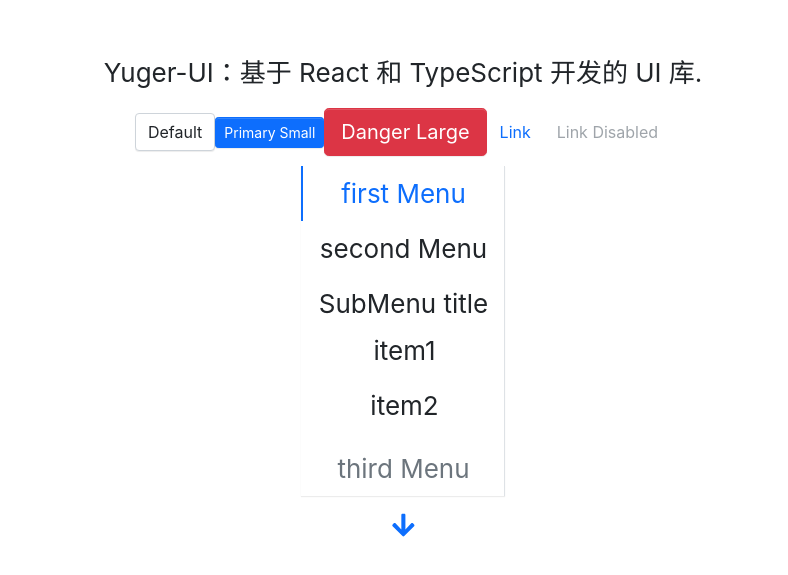
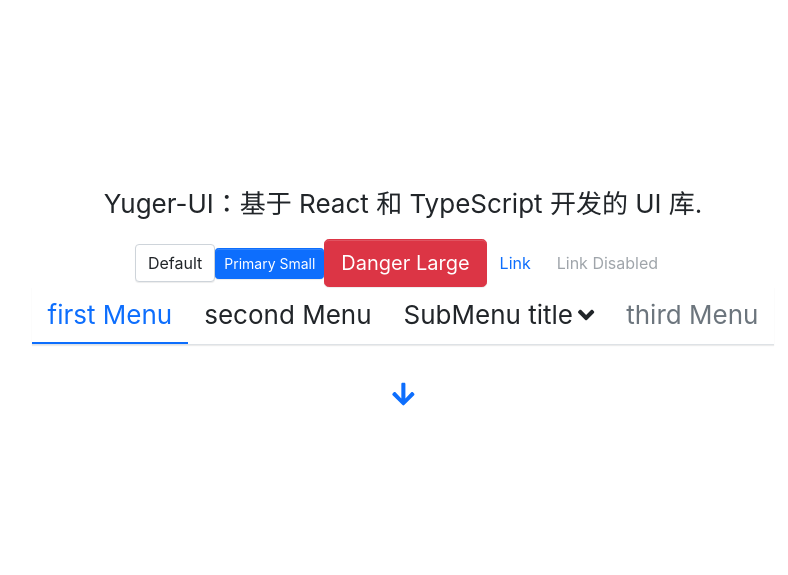
Before and after one commit to Ysom/yuger-ui, a React (Create React App) app: page / in a window 1280 px wide. Shown: the part 101-676 px from the top of the page, without its empty margins (237-1025 px from the left). Built offline with nearby package versions, Linux system fonts and the light colour scheme.

Commit message:
update: subMenu组件增加收起展开Icon

```diff
--- a/src/App.tsx
+++ b/src/App.tsx
@@ -34,7 +34,6 @@
           <Menu
             defaultIndex='0'
             onSelect={(index) => { console.log(index) }}
-            mode="vertical"
             defaultOpenSubMenus={['2']}
           >
             <MenuItem>
--- a/src/components/Menu/_style.scss
+++ b/src/components/Menu/_style.scss
@@ -31,7 +31,7 @@
     }
     .arrow-icon {
       transition: transform .25s ease-in-out;
-      margin-left: 3px;
+      margin-left: 5px;
     }
     &:hover {
       .arrow-icon {
--- a/src/components/Menu/subMenu.tsx
+++ b/src/components/Menu/subMenu.tsx
@@ -1,5 +1,6 @@
 import React, { useContext, useState, FunctionComponentElement } from 'react';
 import classNames from 'classnames';
+import Icon from '../Icon/icon';
 import { MenuContext } from './menu';
 import { MenuItemProps } from './menuItem';
 
@@ -18,6 +19,8 @@
 
   const classes = classNames('menu-item submenu-item', className, {
     'is-active': context.index === index,
+    'is-opend': menuOpen,
+    'is-vertical': context.mode === 'vertical',
   });
 
   const handleClick = (e: React.MouseEvent) => {
@@ -69,6 +72,7 @@
     <li className={classes} key={index} {...hoverEvents}>
       <div className="submenu-title" {...clickEvents}>
         {title}
+        <Icon className="arrow-icon" icon="angle-down" />
       </div>
       {renderChildren()}
     </li>
```
